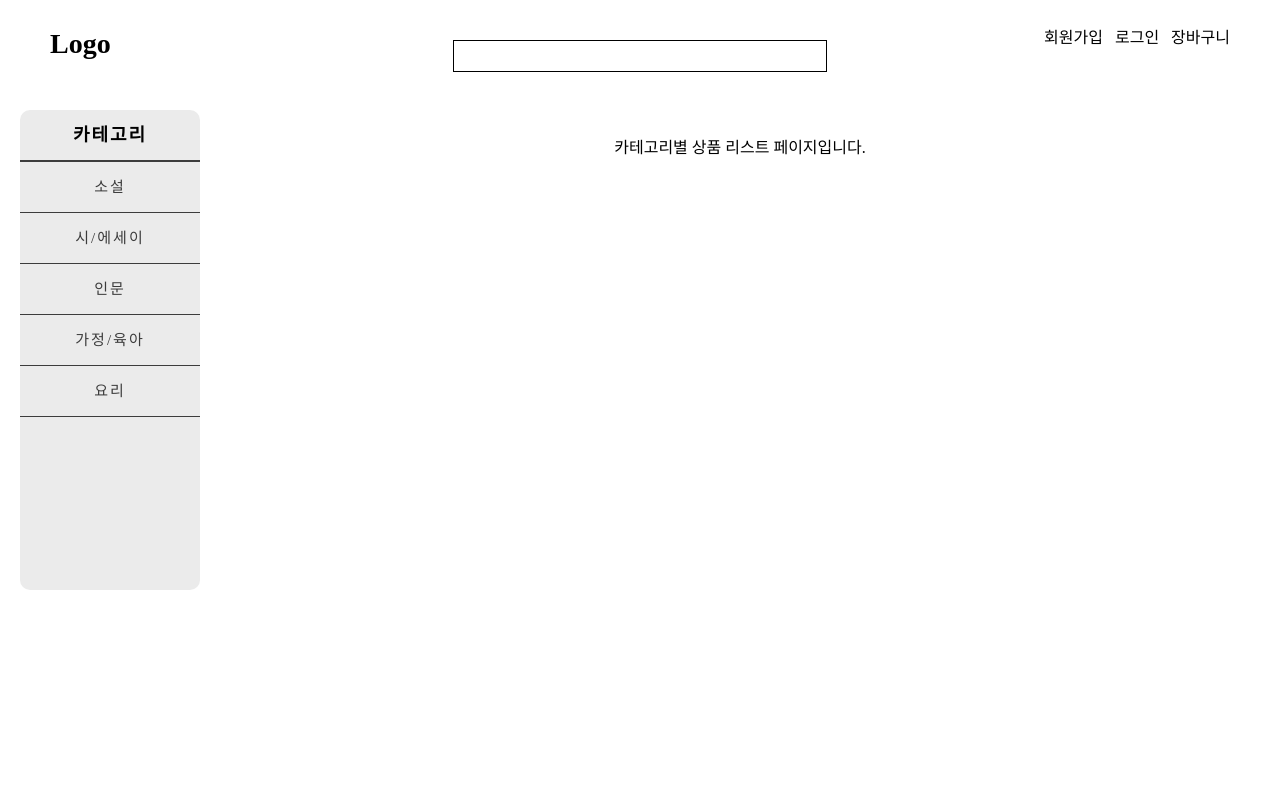
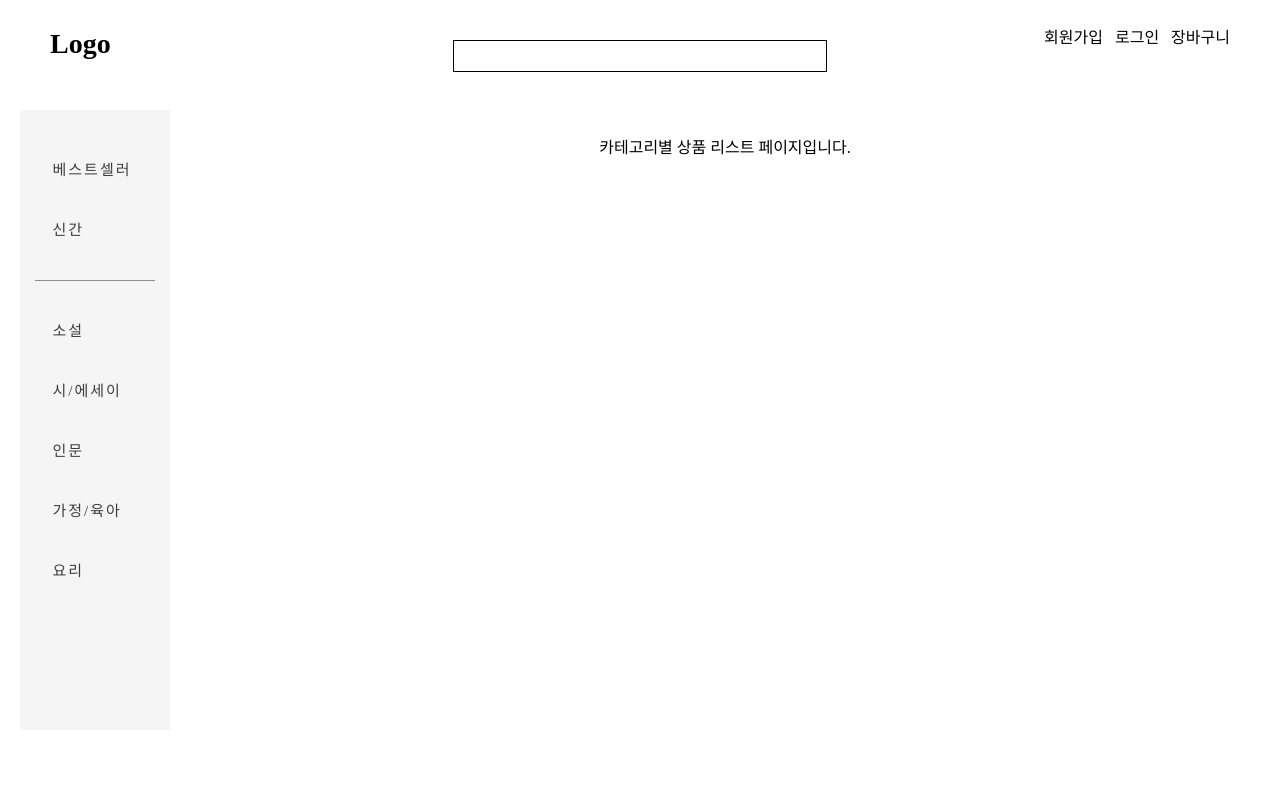
Before and after one commit to uiyeon831/book-shopping-mall-webapp, a React (Create React App) app: page /product in a window 1280 px wide. Shown: the top 800 px of the page. Built offline with nearby package versions, Linux system fonts and the light colour scheme.

Commit message:
change style

```diff
--- a/src/components/Category/ProductCategory.js
+++ b/src/components/Category/ProductCategory.js
@@ -1,7 +1,7 @@
 //카테고리 사이드바
 
 import React from "react";
-import {Menu, MenuLi, MenuTitle} from './style';
+import {Menu, MenuLi, MenuLine} from './style';
 
 class ProductCategory extends React.Component{
   constructor(){
@@ -10,7 +10,9 @@ class ProductCategory extends React.Component{
   render() {
     return (
       <Menu>
-        <MenuTitle>카테고리</MenuTitle>
+        <MenuLi>베스트셀러</MenuLi>
+        <MenuLi>신간</MenuLi>
+        <MenuLine />
         <MenuLi>소설</MenuLi>
         <MenuLi>시/에세이</MenuLi>
         <MenuLi>인문</MenuLi>
--- a/src/components/Category/style.js
+++ b/src/components/Category/style.js
@@ -1,25 +1,30 @@
 import styled from "styled-components";
 
 const Menu = styled.ul`
-  width: 10%;
-  height: 60vh;
-  background-color: #ebebeb;
-  border-radius: 10px;
-  min-width: 180px;
-  max-width: 180px;
-  text-align: center;
+  height: 70vh;
+  background-color: #f5f5f5;
+  min-width: 150px;
+  max-width: 150px;
   margin-left: 20px;
+  display: flex;
+  flex-direction: column;
+  justify-content: flex-start;
+  align-items: center;
+  padding: 30px 0;
+  position: sticky;
+  top: 20px;
 `
 
 const MenuLi = styled.li`
+  width: 85px;
   height: 20px;
   line-height: 20px;
   letter-spacing: 2px;
   font-size:  15px;
   color: #3c3c3c;
   display: list-item;
-  padding: 15px;
-  border-bottom: 0.5px solid #3c3c3c;
+  padding: 20px;
+
   &:hover{
     cursor: pointer;
     font-weight: 600;
@@ -32,9 +37,15 @@ const MenuTitle = styled.p`
   font-size: 18px;
   letter-spacing: 2px;
   padding: 10px;
-  border-bottom: 2px solid #3c3c3c;
   margin: 0px;
   font-weight: 600;
 `
 
-export {Menu, MenuLi, MenuTitle};
+const MenuLine = styled.div`
+  width: 120px;
+  height: 1px;
+  background-color: #8f8f8f;
+  margin: 20px 0;
+`
+
+export {Menu, MenuLi, MenuTitle, MenuLine};
```
